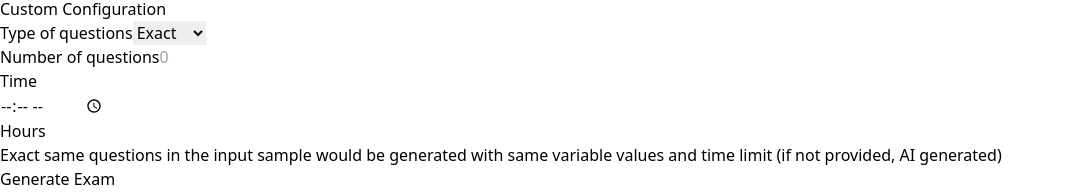
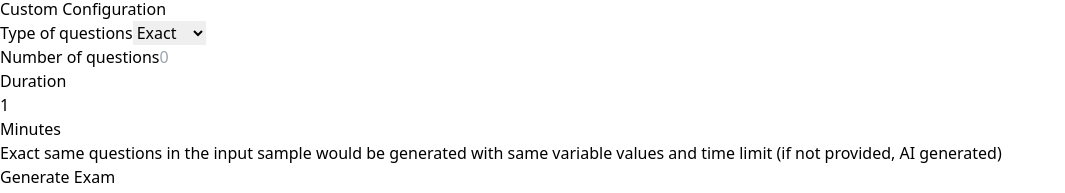
Before and after one commit to U22099/QuizIT, a React (Vite) app: page / in a window 1280 px wide. Shown: the part 153-346 px from the top of the page, without its empty margins (0-1065 px from the left). Built offline with nearby package versions, Linux system fonts and the light colour scheme.

Commit message:
update CustomConfiguration.tsx

```diff
--- a/src/components/home/components/CustomConfiguration.tsx
+++ b/src/components/home/components/CustomConfiguration.tsx
@@ -66,12 +66,12 @@ export function CustomConfiguration({
     setError("");
     console.log(e);
     if (!e.target.value) return;
-    if (parseTime(e.target.value) > 24 * 60) {
+    if (e.target.valueAsNumber > 24 * 60) {
       setError("Time must be less than a day");
       return;
     }
     setConfigurations((prevValue) => {
-      return { ...prevValue, time: parseTime(e.target.value) || 0 };
+      return { ...prevValue, time: e.target.valueAsNumber || 0 };
     });
   };
 
@@ -147,17 +147,17 @@ export function CustomConfiguration({
         )}
         <div className="flex gap-2 justify-start items-center">
           <label htmlFor="time" className="font-bold text-md text-text">
-            Time
+            Duration
           </label>
           <div className="flex justify-start items-center gap-2 bg-primary p-2 rounded-md border">
             <input
               onChange={handleTime}
-              type="time"
+              type="number"
               id="time"
               className="w-fit bg-transparent focus-visible:outline-none text-text"
-              placeholder="0"
+              defaultValue={1}
             />
-            <p className="font-bold text-text">Hours</p>
+            <p className="font-bold text-text">Minutes</p>
           </div>
         </div>
         {error && <p className="text-red-700 font-bold">{error}</p>}
```
